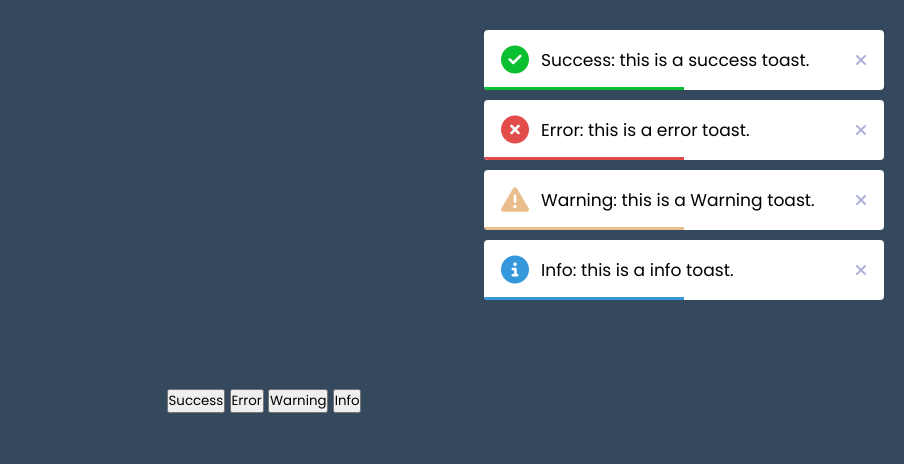
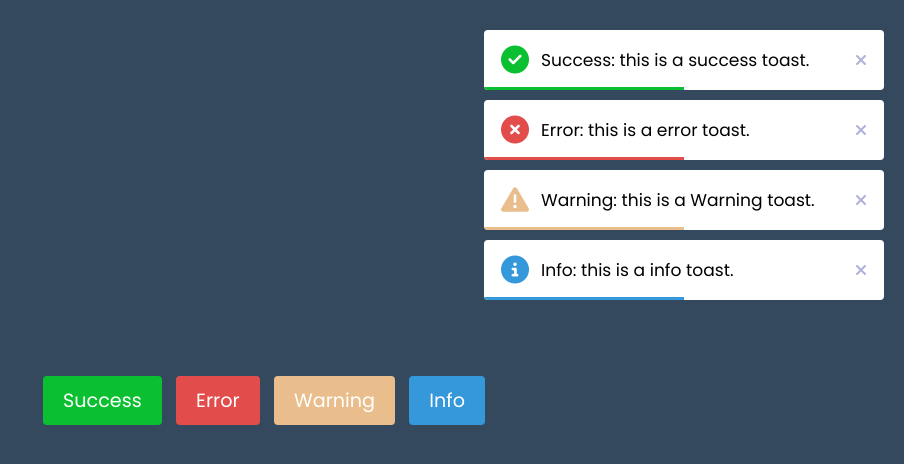
Before and after one commit to menegass0/javascrpit-learning-projects, a plain HTML site: page toast-notification/index.html in a window 1280 px wide. Shown: the whole page, without its empty margins (376-1280 px from the left). Drawn offline with Linux system fonts and the light colour scheme.

Commit message:
button-colors

```diff
--- a/toast-notification/style.css
+++ b/toast-notification/style.css
@@ -51,16 +51,16 @@ body{
     left: 0px;
 }
 
-.toast.success::before{
+.toast.success::before, .btn#success{
     background: var(--success);
 }
-.toast.error::before{
+.toast.error::before, .btn#error{
     background: var(--error);
 }
-.toast.warning::before{
+.toast.warning::before, .btn#warning{
     background: var(--warning);
 }
-.toast.info::before{
+.toast.info::before, .btn#info{
     background: var(--info);
 }
 
@@ -92,3 +92,14 @@ body{
 .toast i:last-child:hover{
     color: var(--dark);
 }
+
+.buttons .btn{
+    border: none;
+    outline: none;
+    color: #fff;
+    cursor: pointer;
+    margin: 0 5px;
+    font-size: 1.2rem;
+    padding: 10px 20px;
+    border-radius: 4px;
+}
```
